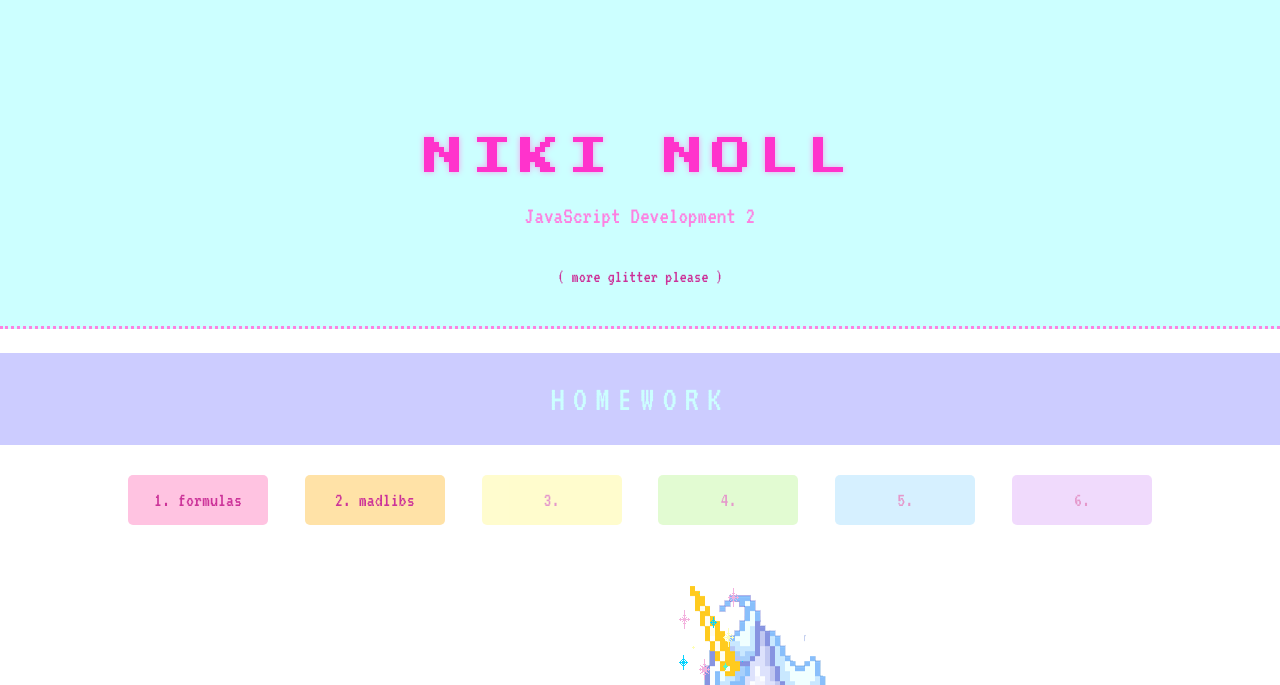
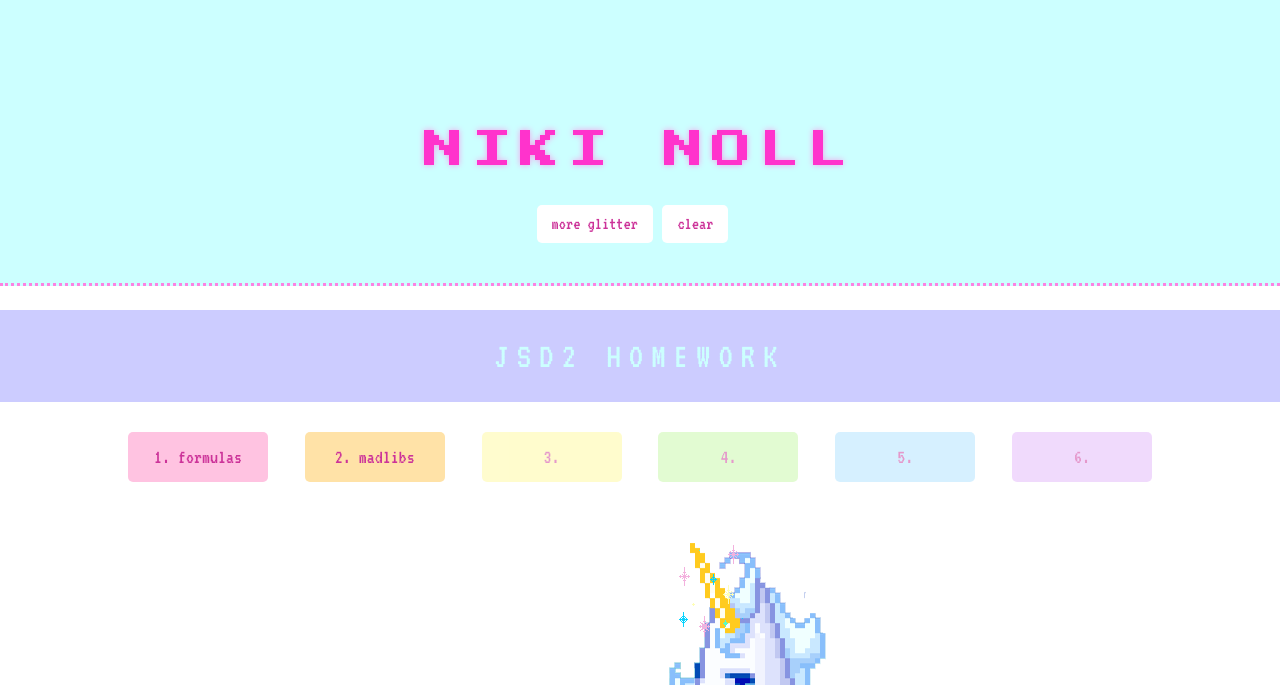
Before and after one commit to somedayicarus/jsd2, a PHP site: page / in a window 1280 px wide. Shown: the top 685 px of the page. Run offline with PHP 8.4, Linux system fonts and the light colour scheme.

Commit message:
added clear function

```diff
--- a/css/style.css
+++ b/css/style.css
@@ -47,13 +47,14 @@ header {
 header h1 {
 	font-size:40px;
 	text-shadow:#f5a3eb 0 0 6px;
+	margin:20px 0;
 }
 
 header p {
 	font-family:'VT323', monospace;
 	font-size:24px;
 	color:#fd81e1;
-	margin-bottom:40px;
+	margin-bottom:20px;
 }
 
 
@@ -161,13 +162,18 @@ footer {
 	right:50px;
 }
 
-#sparkle-btn {
+#sparkle-btn, #clear-btn {
+	display:inline-block;
+	padding:10px 15px;
+	background:white;
+	border-radius:5px;
 	position:relative;
 	z-index: 9999;
 	font-family:'VT323', monospace;
 	font-size:18px;
-
 }
+#sparkle-btn {margin:15px 5px 0 0;}
+#clear-btn {margin:15px 15px 0 0;}
 
 #sparkle-btn:hover {
 	font-style: italic;
--- a/index.html
+++ b/index.html
@@ -10,8 +10,6 @@
 		<link rel="icon" href="images/favicon_32.png">
 		<link rel="icon" href="images/favicon_16.png">
 
-
-
 	</head>
 
 	<body>
@@ -19,14 +17,17 @@
 
 			<header>
 				<h1>Niki Noll</h1>
-				<p>JavaScript Development 2</p>
-				<a id="sparkle-btn" href="#">( more glitter please )</a>
+
+				<div class="flare-buttons">
+					<a id="sparkle-btn" href="#">more glitter</a>
+					<a id="clear-btn" href="#">clear</a>
+				</div>
 			</header>
 
 
 			<section class="nav">
 
-				<h1>Homework</h1>
+				<h1>JSD2 Homework</h1>
 				<nav>
 					<ul>
 						<li><a id="hw1" href="homework/calculators/formulas.html">1. formulas</a></li>
@@ -45,7 +46,12 @@
 				</div>
 				<img id="unicorn" src="images/unicorn.png">
 			</footer>
+			<div id="glitter-container">
+
+			</div>
+
 			<script src="js/sparkles.js"></script>
+
 		</div>
 	</body>
 </html>
--- a/js/sparkles.js
+++ b/js/sparkles.js
@@ -6,10 +6,12 @@ var bling = ['images/sparkle_yellow.gif', 'images/tiny_blue_sparkle.gif', 'image
 
 //create variable and link it to sparkle button
 var sparkleButton = document.getElementById("sparkle-btn");
+var clear = document.getElementById("clear-btn");
+var glitterContainer = document.getElementById("glitter-container");
 
 //add event listener
-sparkleButton.addEventListener('click', addSparkles)
-
+sparkleButton.addEventListener("click", addSparkles)
+clear.addEventListener("click", clearSparkles);
 
 //addSparkles function
 function addSparkles() {
@@ -25,10 +27,17 @@ function addSparkles() {
 	sparkleGIF.style.position = "absolute";
 	sparkleGIF.style.top = randomX + "%";
 	sparkleGIF.style.left = randomY + "%";
-	document.getElementById('container').appendChild(sparkleGIF);
+	glitterContainer.appendChild(sparkleGIF);
 }
 
+//clearSparkles function
+function clearSparkles() {
+	while (glitterContainer.firstChild) {
+	  glitterContainer.removeChild(glitterContainer.firstChild);
+	}
+};
 
+//helper function
 function getRandomInt(min, max) {
     return Math.floor(Math.random() * (max - min + 1)) + min;
 }
```
